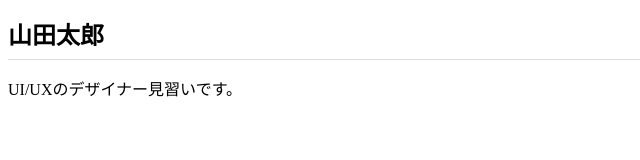
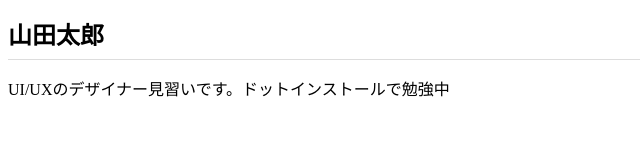
Before and after one commit to haru4to/haru4to.github.io, a plain HTML site: page index.html in a window 1280 px wide. Shown: the whole page, without its empty margins (0-640 px from the left). Drawn offline with Linux system fonts and the light colour scheme.

Commit message:
Add files via upload

```diff
--- a/index.html
+++ b/index.html
@@ -7,7 +7,8 @@
   </head>
   <body>
     <h1>山田太郎</h1>
-    <p>UI/UXのデザイナー見習いです。</p>
+    <p>UI/UXのデザイナー見習いです。ドットインストールで勉強中</p>
+
   </body>
 
 </html>
```
